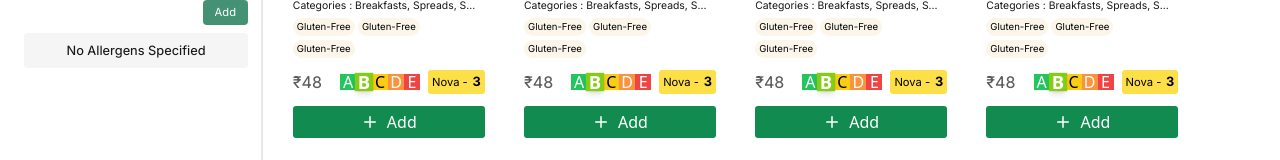
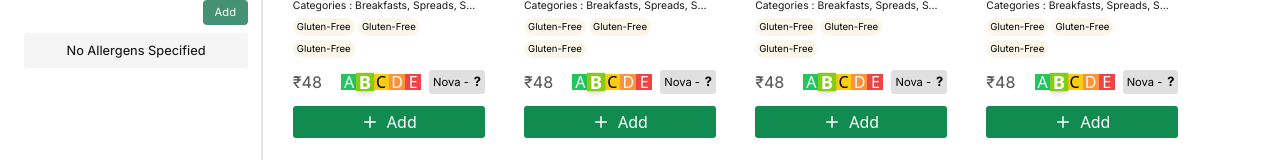
Before and after one commit to riteshy1802/FoodAlchemy, a React (Vite) app in the folder frontend/: page / in a window 1280 px wide. Shown: the part 456-616 px from the top of the page. Built offline with nearby package versions, Linux system fonts and the light colour scheme.

Commit message:
Some minor changes made

```diff
--- a/frontend/src/components/HomePage/ProductCard.jsx
+++ b/frontend/src/components/HomePage/ProductCard.jsx
@@ -53,7 +53,7 @@ const ProductCard = () => {
                         />
                     </div>
                     <Nova
-                        novaScore={3}
+                        novaScore='?'
                         pd={'px-1 py-0.5'}
                         text={ `text-[0.7rem]`}
                     />
--- a/frontend/src/components/ProductDetails/Nova.jsx
+++ b/frontend/src/components/ProductDetails/Nova.jsx
@@ -28,19 +28,23 @@ const Nova = ({novaScore, pd, text}) => {
 
     return (
         <div
-            className={`w-[5] h-[10] ${pd} rounded-[3px] flex items-center flex-wrap gap-[0.3rem] ${novaScoreColors[novaScore].bg}`}
-            title={novaScoreColors[novaScore].title}
+            className={`w-[5] h-[10] ${pd} rounded-[3px] flex items-center flex-wrap gap-[0.3rem] ${novaScore!=='?' ? (novaScoreColors[novaScore].bg) : (`bg-[#e0e0e0]`)}`}
+            title={novaScore!=='?' ? (novaScoreColors[novaScore]?.title) : "Unknown score"}
         >
-            <p className={`text-[0.7rem] ${novaScoreColors[novaScore].text} ${text} font-[Inter] font-[400]`}>Nova - </p>
-            <p className={`${novaScoreColors[novaScore].text}  ${text} text-[0.8rem] font-[Inter] font-[700]`}>{novaScore}</p>
+            <p className={`text-[0.7rem] ${novaScoreColors[novaScore]?.text} ${text} font-[Inter] font-[400]`}>Nova - </p>
+            <p className={`${novaScoreColors[novaScore]?.text}  ${text} text-[0.8rem] font-[Inter] font-[700]`}>{novaScore}</p>
         </div>
     )
 }
 
 Nova.propTypes={
-    novaScore : PropTypes.number,
+    novaScore : PropTypes.string,
     pd : PropTypes.string,
     text : PropTypes.string,
 }
 
+Nova.default = {
+    novaScore : '?'
+}
+
 export default Nova
--- a/frontend/src/components/ProductDetails/ProductDetails.jsx
+++ b/frontend/src/components/ProductDetails/ProductDetails.jsx
@@ -154,10 +154,10 @@ const ProductDetails = () => {
                         <div>
                             <p className="text-[0.9rem] mt-4 text-[#616161] font-[Inter] font-[600]">Nutriments - </p>
                             <div className="grid w-[50%] grid-cols-[70%_30%] mt-1">
-                                <div className="border-2 border-[gray] px-2 py-1">Hello Hello Hello Hello Hello</div>
-                                <div className="border-2 border-l-0 border-[gray] px-2 py-1">Hello</div>
-                                <div className="border-2 border-[gray] border-t-0 px-2 py-1">Hello</div>
-                                <div className="border-2 border-l-0 border-t-0 border-[gray] px-2 py-1">Hello</div>
+                                <div className="border-[1px] border-[#e0e0e0] px-2 py-1">Hello Hello Hello Hello Hello</div>
+                                <div className="border-[1px] border-l-0 border-[#e0e0e0] px-2 py-1">Hello</div>
+                                <div className="border-[1px] border-[#e0e0e0] border-t-0 px-2 py-1">Hello</div>
+                                <div className="border-[1px] border-l-0 border-t-0 border-[#e0e0e0] px-2 py-1">Hello</div>
                             </div>
                         </div>
                     </div>
```
